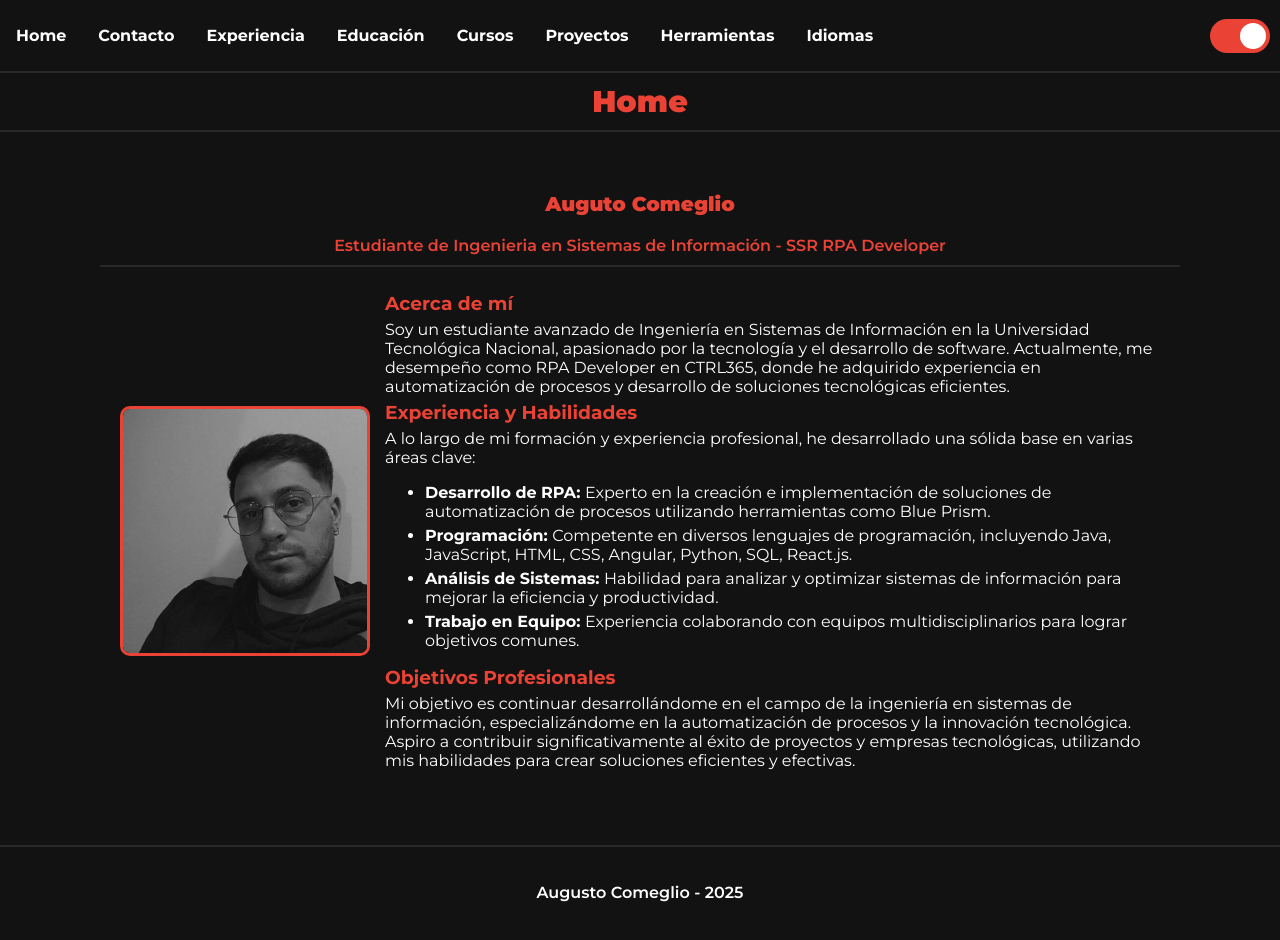
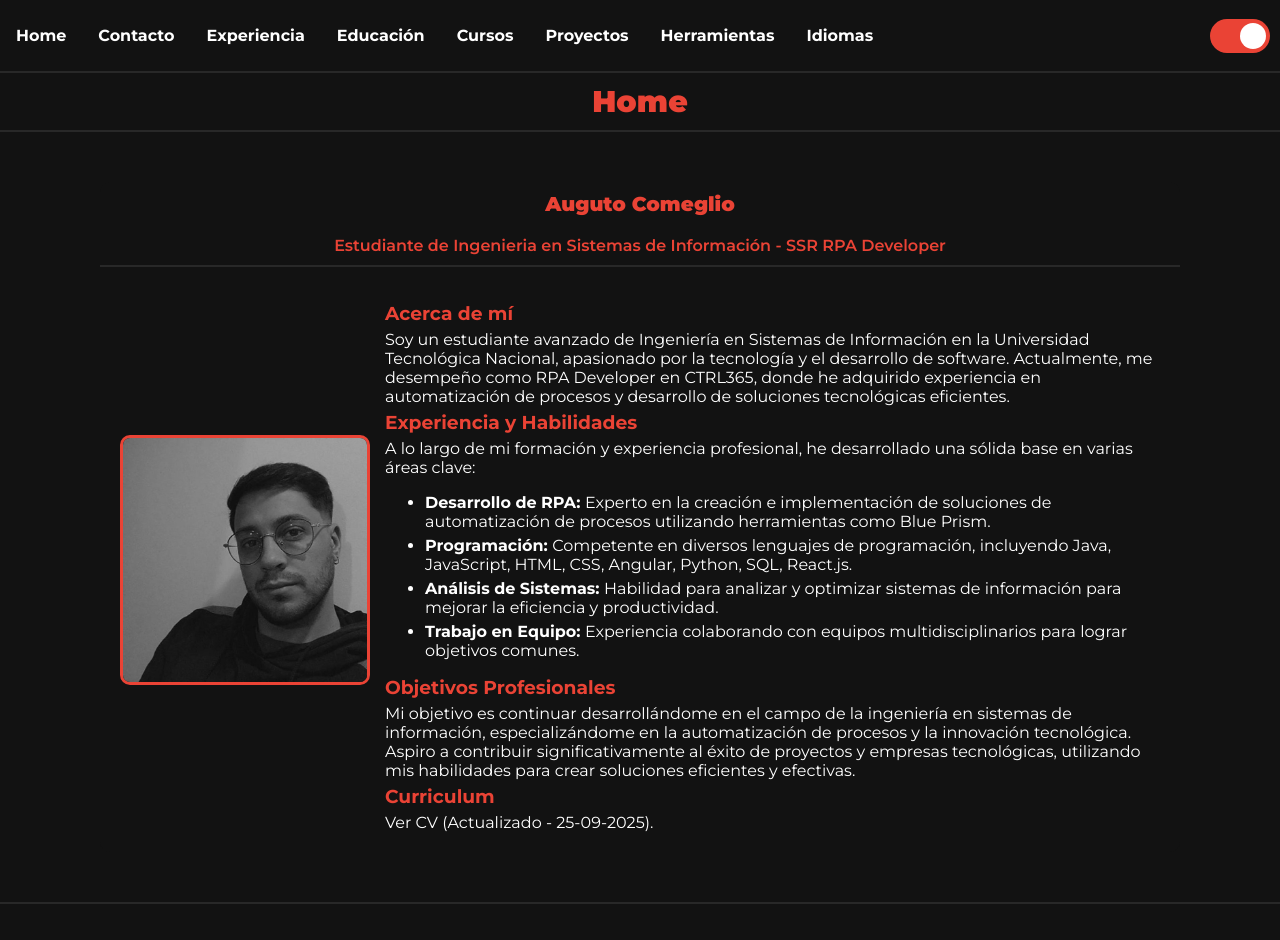
Before and after one commit to AugustoComeglio/PersonalWebsiteV2, a React (Vite) app: page /home in a window 1280 px wide. Shown: the top 940 px of the page. Built offline with nearby package versions, Linux system fonts and the light colour scheme.

Commit message:
cv presentacion

```diff
--- a/src/Components/UI/Cards/CardPresentacion/CardPresentacion.jsx
+++ b/src/Components/UI/Cards/CardPresentacion/CardPresentacion.jsx
@@ -26,6 +26,8 @@ const CardPresentacion = () => {
                     </ul>
                     <h3>Objetivos Profesionales</h3>
                     <p>Mi objetivo es continuar desarrollándome en el campo de la ingeniería en sistemas de información, especializándome en la automatización de procesos y la innovación tecnológica. Aspiro a contribuir significativamente al éxito de proyectos y empresas tecnológicas, utilizando mis habilidades para crear soluciones eficientes y efectivas.</p>
+                    <h3>Curriculum</h3>
+                    <a href="/CV/CV - Augusto Comeglio - 25092025.pdf" target="_blank">Ver CV (Actualizado - 25-09-2025).</a>
                 </section>
             </div>
         </div>
--- a/src/Components/UI/Cards/CardPresentacion/CardPresentacion.module.css
+++ b/src/Components/UI/Cards/CardPresentacion/CardPresentacion.module.css
@@ -64,6 +64,14 @@
 .descripcion li{
     margin: 5px;
 }
+.descripcion{
+    padding-top: 10px;
+}
+.descripcion a{
+    text-decoration: none;
+    margin: 5px;
+    color: var(--text-color) ;
+}
 @media (min-width: 768px) {
     .bodyCard {
         flex-direction: row;
```
Also changed, not shown: 1 other file (tests, documents, lock files or other folders).
